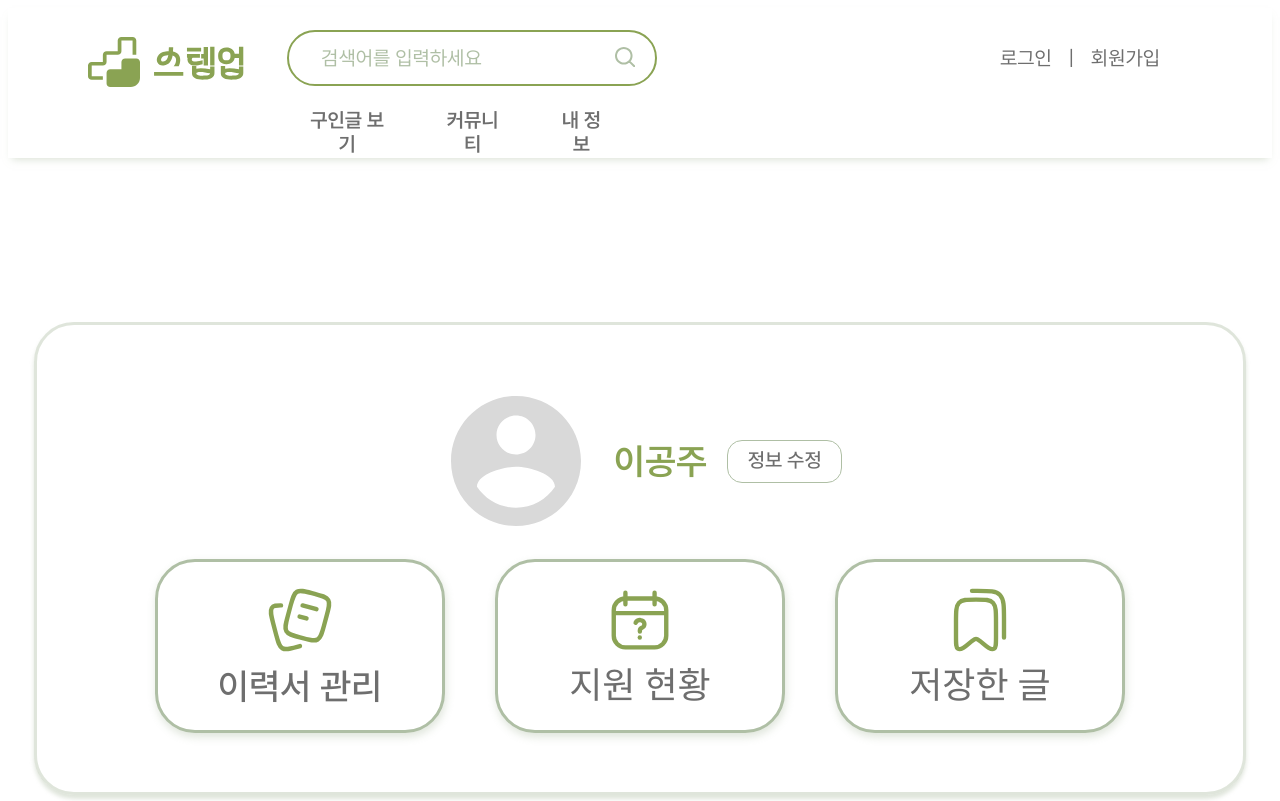
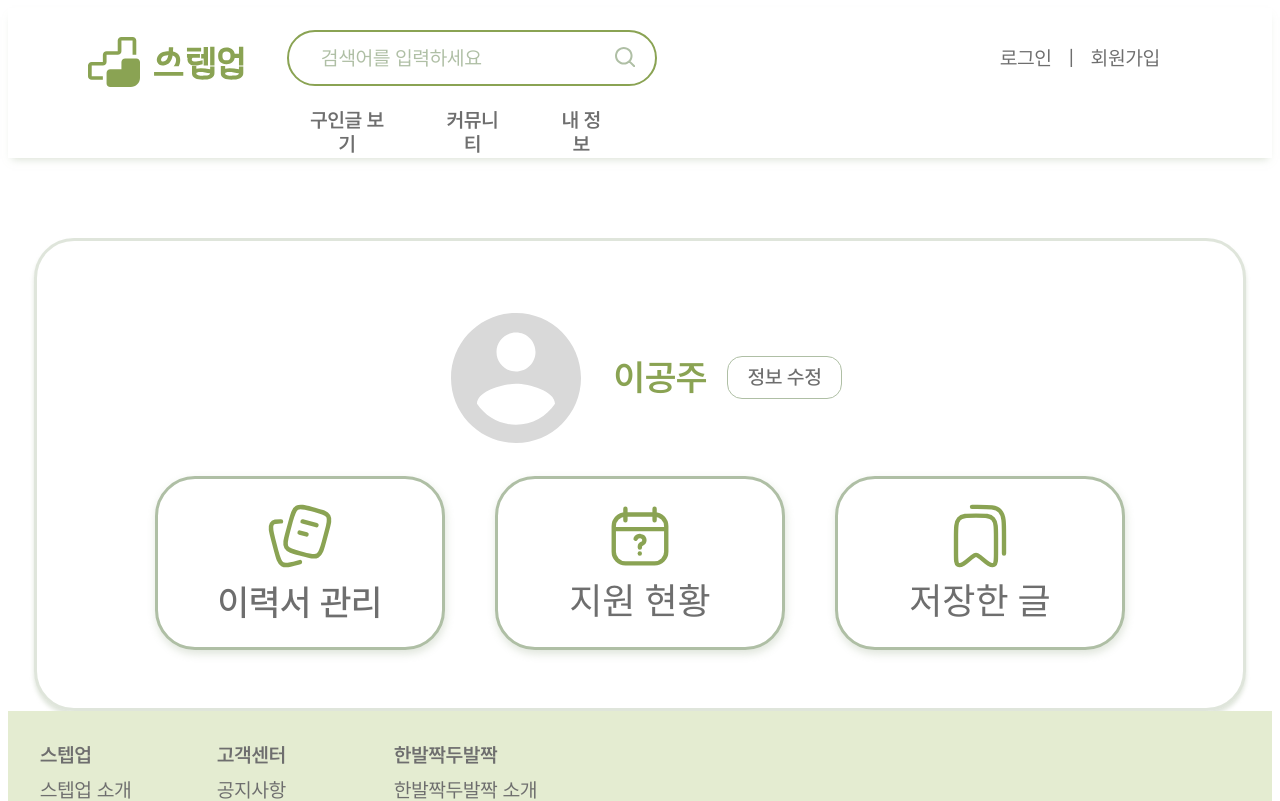
Before and after one commit to ICT-project-stepup/stepup-web, a React (Create React App) app: page /homelessmypage in a window 1280 px wide. Shown: the top 801 px of the page. Built offline with nearby package versions, Linux system fonts and the light colour scheme.

Commit message:
Fix: 위아래 간격 조정

```diff
--- a/src/pages/homeless/HmlsMyPage.js
+++ b/src/pages/homeless/HmlsMyPage.js
@@ -61,7 +61,7 @@ const Container = styled.div`
   display: flex;
   justify-content: center;
   align-items: center;
-  height: 100vh;
+  margin-top: 5rem;
 `;
 
 const Test = styled.div`
```
